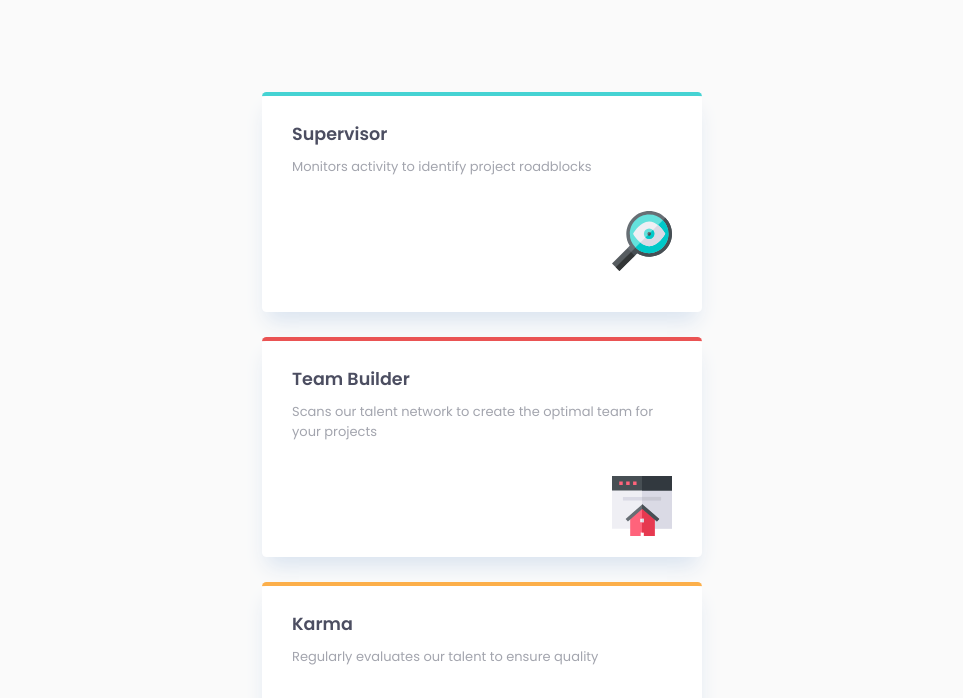
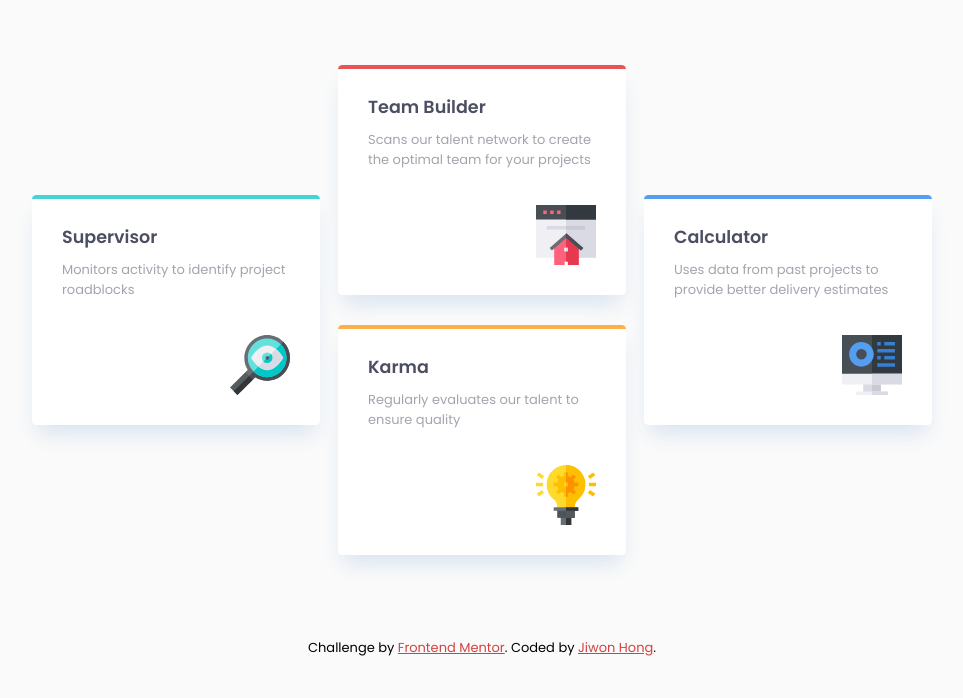
Before and after one commit to g1hong/four-card-section, a plain HTML site: page index.html in a window 1280 px wide. Shown: the part 248-946 px from the top of the page, without its empty margins (158-1121 px from the left). After the commit the page ends 906 px from the top, so only its background shows below. Drawn offline with Linux system fonts and the light colour scheme.

Commit message:
모든 사이즈 반응형 페이지 완성

```diff
--- a/app/scss/_articles.scss
+++ b/app/scss/_articles.scss
@@ -1,6 +1,7 @@
 .articles {
+  max-width: 500px;
+  margin: 0 auto;
   padding: 40px 0;
-  max-width: 500px;
 
   display: grid;
   grid-template-columns: minmax(315px, 440px);
@@ -45,3 +46,40 @@
     border-top: 4px solid $Blue;
   }
 }
+
+@include breakpoint-up(medium) {
+  .articles {
+    max-width: 900px;
+    margin: 0 auto;
+    grid-template-columns: repeat(3, minmax(180px, auto));
+    grid-template-rows: repeat(4, minmax(100px, auto));
+    grid-column-gap: 18px;
+    grid-row-gap: 30px;
+    justify-items: center;
+  }
+  #article-1 {
+    grid-row: 2/4;
+  }
+
+  #article-2 {
+    grid-row: 1/3;
+  }
+
+  #article-3 {
+    grid-row: 3/5;
+  }
+
+  #article-4 {
+    grid-row: 2/4;
+    justify-self: left;
+  }
+}
+
+@include breakpoint-up(xlarge) {
+  .articles {
+    max-width: 1200px;
+    grid-template-columns: repeat(3, minmax(250px, auto));
+    grid-template-rows: repeat(4, minmax(110px, auto));
+    grid-column-gap: 26px;
+  }
+}
--- a/app/scss/_container.scss
+++ b/app/scss/_container.scss
@@ -21,3 +21,37 @@
     }
   }
 }
+
+@include breakpoint-up(medium) {
+  .container {
+    max-width: 1000px;
+
+    header {
+      h2,
+      h1 {
+        font-size: 30px;
+      }
+      p {
+        width: 460px;
+        margin: 0 auto;
+      }
+    }
+  }
+}
+
+@include breakpoint-up(xlarge) {
+  .container {
+    max-width: 1200px;
+
+    header {
+      h2,
+      h1 {
+        font-size: 36px;
+      }
+      p {
+        width: 500px;
+        margin: 0 auto;
+      }
+    }
+  }
+}
```
Also changed, not shown: dist/style.css, 2 other files.
